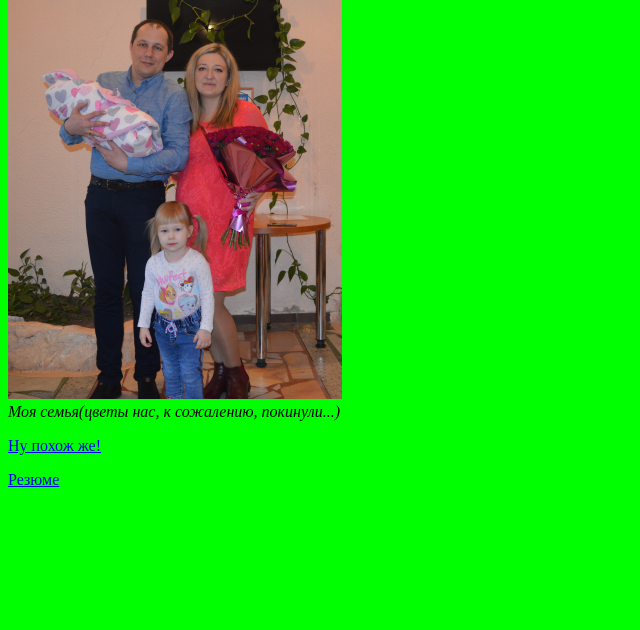
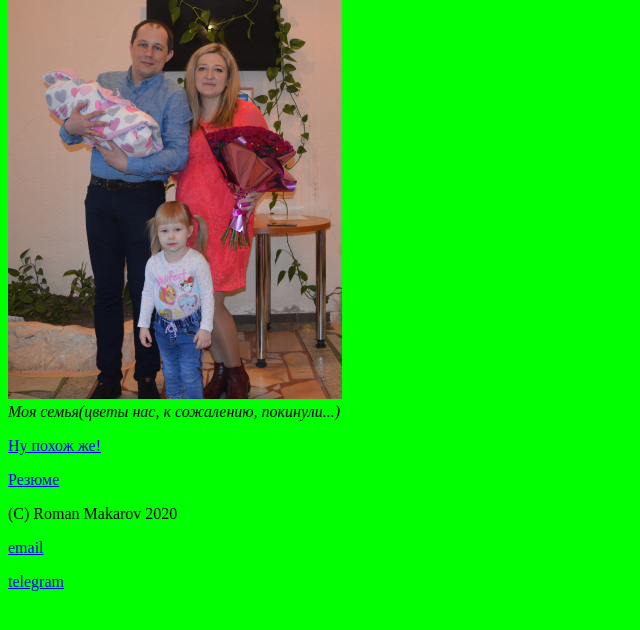
Before and after one commit to makarr-off/tms, a Django app: page / in a window 1280 px wide. Shown: the part 120-750 px from the top of the page, without its empty margins (0-640 px from the left). Run offline with Django 3.2, Linux system fonts and the light colour scheme.

Commit message:
version 0.1.2

```diff
--- a/src/project/settings.py
+++ b/src/project/settings.py
@@ -25,7 +25,7 @@ INSTALLED_APPS = [
 
 MIDDLEWARE = [
     'django.middleware.security.SecurityMiddleware',
-    "whitenoise.middleware.WhiteNoiseMiddleware",
+    'whitenoise.middleware.WhiteNoiseMiddleware',
     'django.contrib.sessions.middleware.SessionMiddleware',
     'django.middleware.common.CommonMiddleware',
     'django.middleware.csrf.CsrfViewMiddleware',
--- a/src/project/templates/base.html
+++ b/src/project/templates/base.html
@@ -1,9 +1,11 @@
 {% load static %}
 <!DOCTYPE html>
 <html>
+
 <head>
     <title>{% block title %}{% endblock %}</title>
 </head>
+
 <body bgcolor=00ff00>
     <font color=ff0000 size="5">
         <h1>{% block header %}{% endblock %}</h1>
@@ -12,5 +14,12 @@
     <main>
         {% block main %}{% endblock %}
     </main>
+
+    <footer>
+        <p>(C) Roman Makarov 2020</p>
+        <p><a href="mailto:makarr-off@yandex.ru">email</a></p>
+        <p><a href="https://t.me/makarr_off">telegram</a></p>
+    </footer>
 </body>
+
 </html>
```
